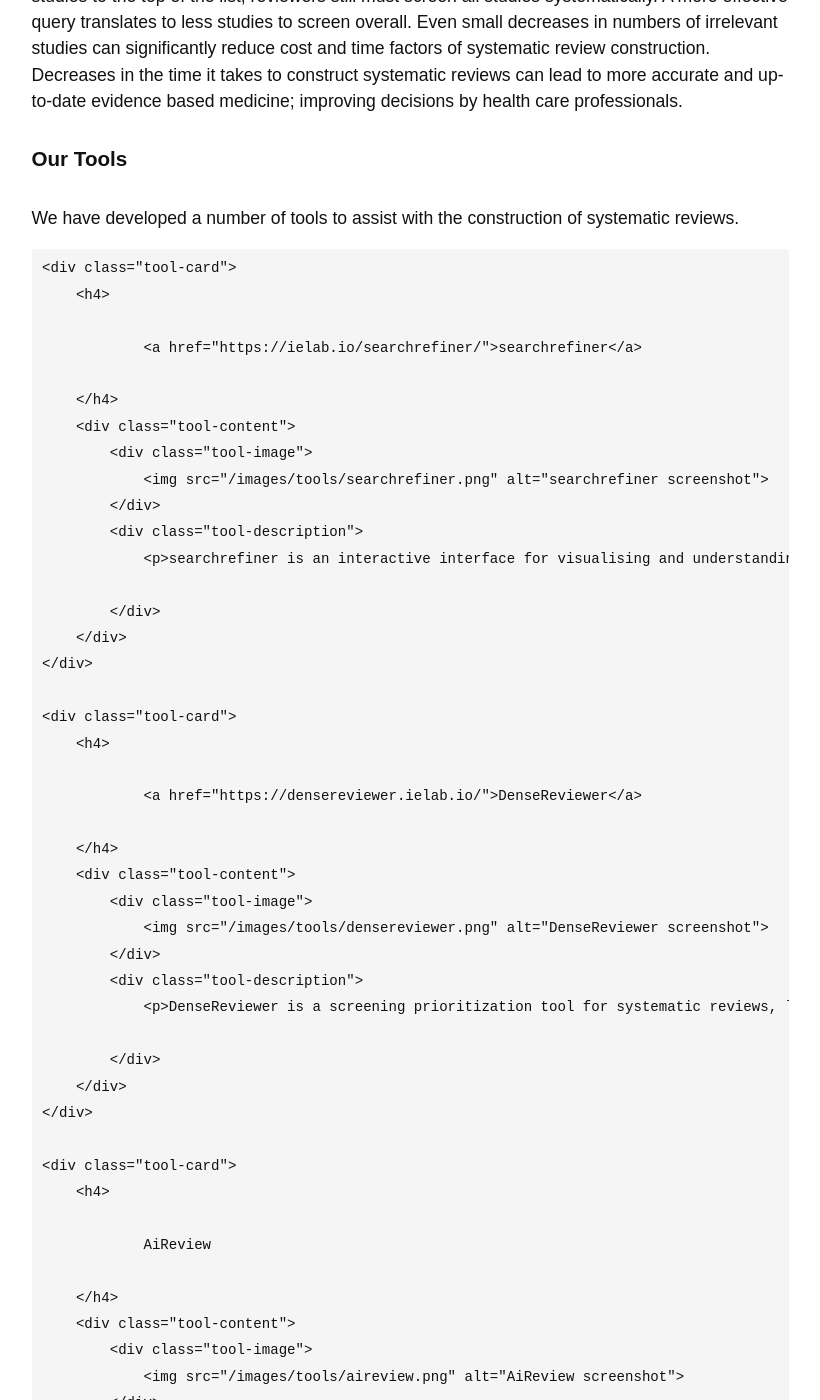
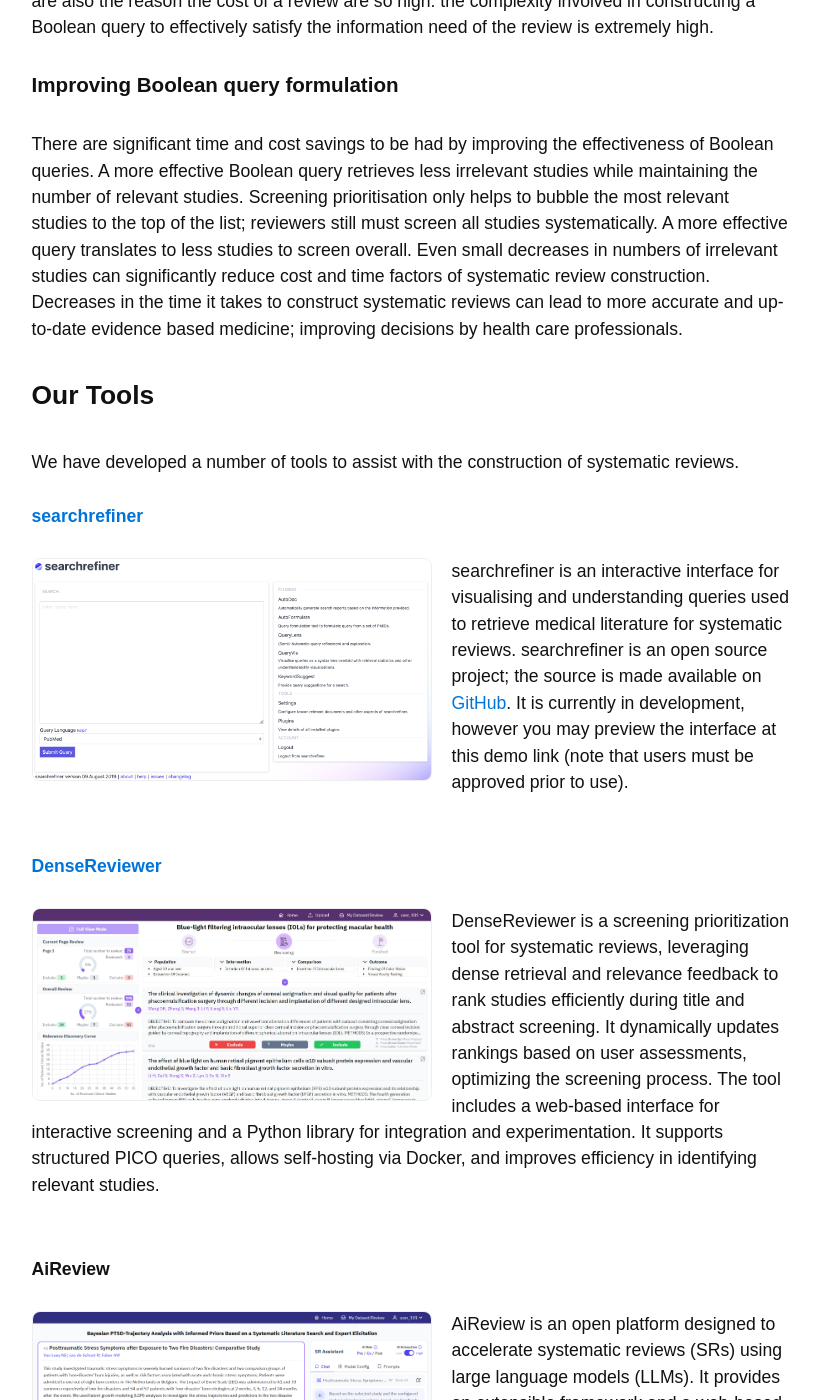
Before and after one commit to ielab/ielab.github.io, a Jekyll site: the page built from _projects/systematic-reviews.md, in a window 1280 px wide and 1400 px high, scrolled down 5341 px. Shown: the whole window, without its empty margins (331-1151 px from the left). Built offline with Jekyll 4.4.1, drawn with Linux system fonts in a browser that asks for light colours; some of the changed text lies outside the part shown.

Commit message:
finish updates
systematic review project

```diff
--- a/_projects/systematic-reviews.md
+++ b/_projects/systematic-reviews.md
@@ -82,32 +88,37 @@
 
 There are significant time and cost savings to be had by improving the effectiveness of Boolean queries. A more effective Boolean query retrieves less irrelevant studies while maintaining the number of relevant studies. Screening prioritisation only helps to bubble the most relevant studies to the top of the list; reviewers still must screen all studies systematically. A more effective query translates to less studies to screen overall. Even small decreases in numbers of irrelevant studies can significantly reduce cost and time factors of systematic review construction. Decreases in the time it takes to construct systematic reviews can lead to more accurate and up-to-date evidence based medicine; improving decisions by health care professionals.
 
-### Our Tools
-
+## Our Tools
 We have developed a number of tools to assist with the construction of systematic reviews.
 
+<!-- {% for category in site.data.projects.systematic-reviews.categories %}
+  {% if category.name == "Tools for Improving Literature Search" and category.tools %}
+    {% for tool in category.tools %}
+#### {% if tool.url and tool.url != "" %}[{{ tool.name }}]({{ tool.url }}){% else %}{{ tool.name }}{% endif %}
+
+<div style="display: flex; gap: 20px; margin-bottom: 30px;">
+    <div style="flex: 0 0 400px;">
+        <img src="{{ tool.image }}" alt="{{ tool.name }} screenshot" style="width: 100%; border-radius: 8px; box-shadow: 0 2px 8px rgba(0,0,0,0.1); border: 1px solid #eee;"/>
+    </div>
+    <div style="flex: 1;">
+        {{ tool.description | markdownify }}
+    </div>
+</div>
+
+    {% endfor %}
+  {% endif %}
+{% endfor %} -->
 {% for category in site.data.projects.systematic-reviews.categories %}
   {% if category.name == "Tools for Improving Literature Search" and category.tools %}
     {% for tool in category.tools %}
-    <div class="tool-card">
-        <h4>
-            {% if tool.url and tool.url != "" %}
-                <a href="{{ tool.url }}">{{ tool.name }}</a>
-            {% else %}
-                {{ tool.name }}
-            {% endif %}
-        </h4>
-        <div class="tool-content">
-            <div class="tool-image">
-                <img src="{{ tool.image }}" alt="{{ tool.name }} screenshot">
-            </div>
-            <div class="tool-description">
-                {{ tool.description | markdownify }}
-            </div>
-        </div>
-    </div>
+#### {% if tool.url and tool.url != "" %}[{{ tool.name }}]({{ tool.url }}){% else %}{{ tool.name }}{% endif %}
+
+<img src="{{ tool.image }}" alt="{{ tool.name }} screenshot" style="float: left; width: 400px; margin-right: 20px; margin-bottom: 10px; border-radius: 8px; border: 1px solid #eee;"/>
+
+{{ tool.description }}
+
+<div style="clear: both; margin-bottom: 30px;"></div>
     {% endfor %}
   {% endif %}
 {% endfor %}
-
 [_back to top_](#main)
--- a/assets/css/style.scss
+++ b/assets/css/style.scss
@@ -7,42 +7,3 @@
     height: 100% !important;
     border: 1px solid #e5e5e5 !important;
 }
-
-/* Tool Cards Styling */
-.tool-card {
-    margin-bottom: 2rem;
-    padding: 1rem;
-    border: 1px solid #eee;
-    border-radius: 8px;
-}
-
-.tool-content {
-    display: flex;
-    gap: 2rem;
-    margin-top: 1rem;
-}
-
-.tool-image {
-    flex: 0 0 300px;
-}
-
-.tool-image img {
-    width: 100%;
-    border-radius: 4px;
-}
-
-.tool-description {
-    flex: 1;
-}
-
-/* Responsive design for smaller screens */
-@media (max-width: 768px) {
-    .tool-content {
-        flex-direction: column;
-        gap: 1rem;
-    }
-
-    .tool-image {
-        flex: 0 0 auto;
-    }
-}
```
Also changed, not shown: other parts of _projects/systematic-reviews.md (+7 -1 lines).
